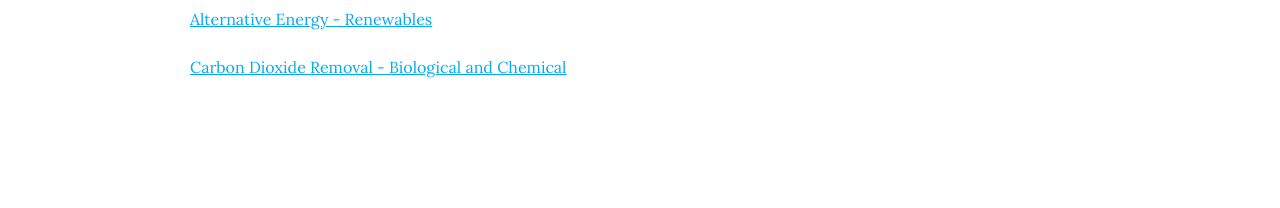
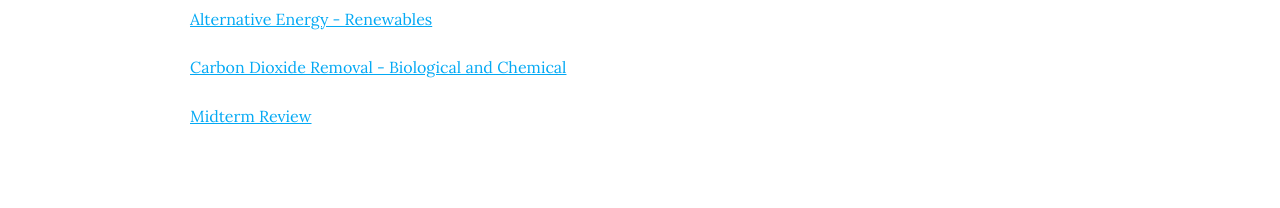
Before and after one commit to Lindsay-Lab/lindsay-lab.github.io, a Jekyll site: the page built from teaching/index.md, in a window 1280 px wide. Shown: the part 1029-1237 px from the top of the page. Built offline with Jekyll 4.4.1, drawn with Linux system fonts in a browser that asks for light colours; nearby versions of some CDN libraries; before the commit the page ends 1191 px from its top, so only the background shows below that.

Commit message:
Update index.md

```diff
--- a/teaching/index.md
+++ b/teaching/index.md
@@ -35,6 +35,8 @@ The current course syllabus is [here](https://lindsay-lab.github.io/ClimateML_Le
 
 [Carbon Dioxide Removal - Biological and Chemical](https://lindsay-lab.github.io/ClimateML_Lectures/Carbon%20dioxide%20removal.pdf)
 
+[Midterm Review](https://lindsay-lab.github.io/ClimateML_Lectures/Midterm%20Review.pdf)
+
 <!--{% include search-info.html %}
 
 {% include section.html %}
```
